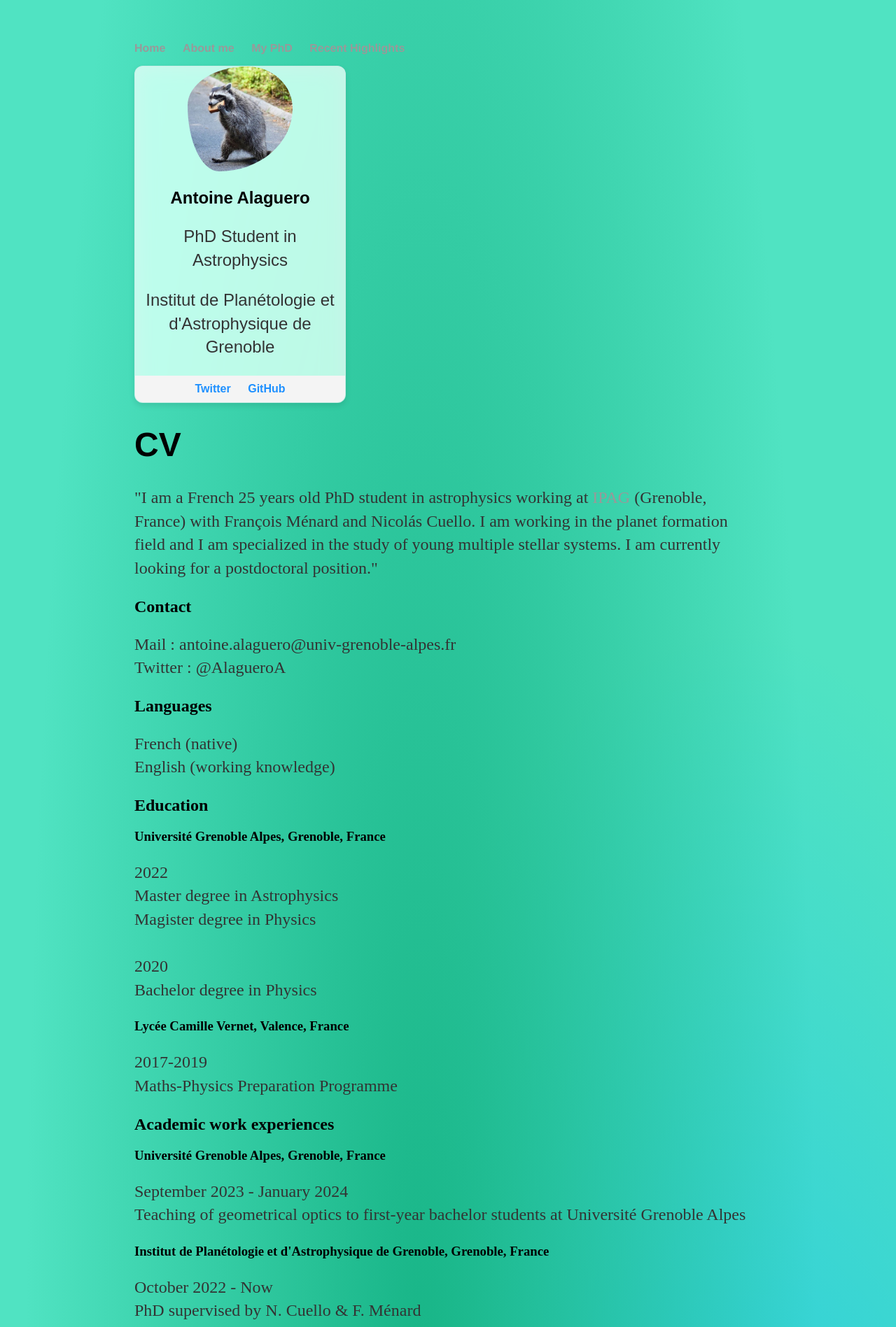
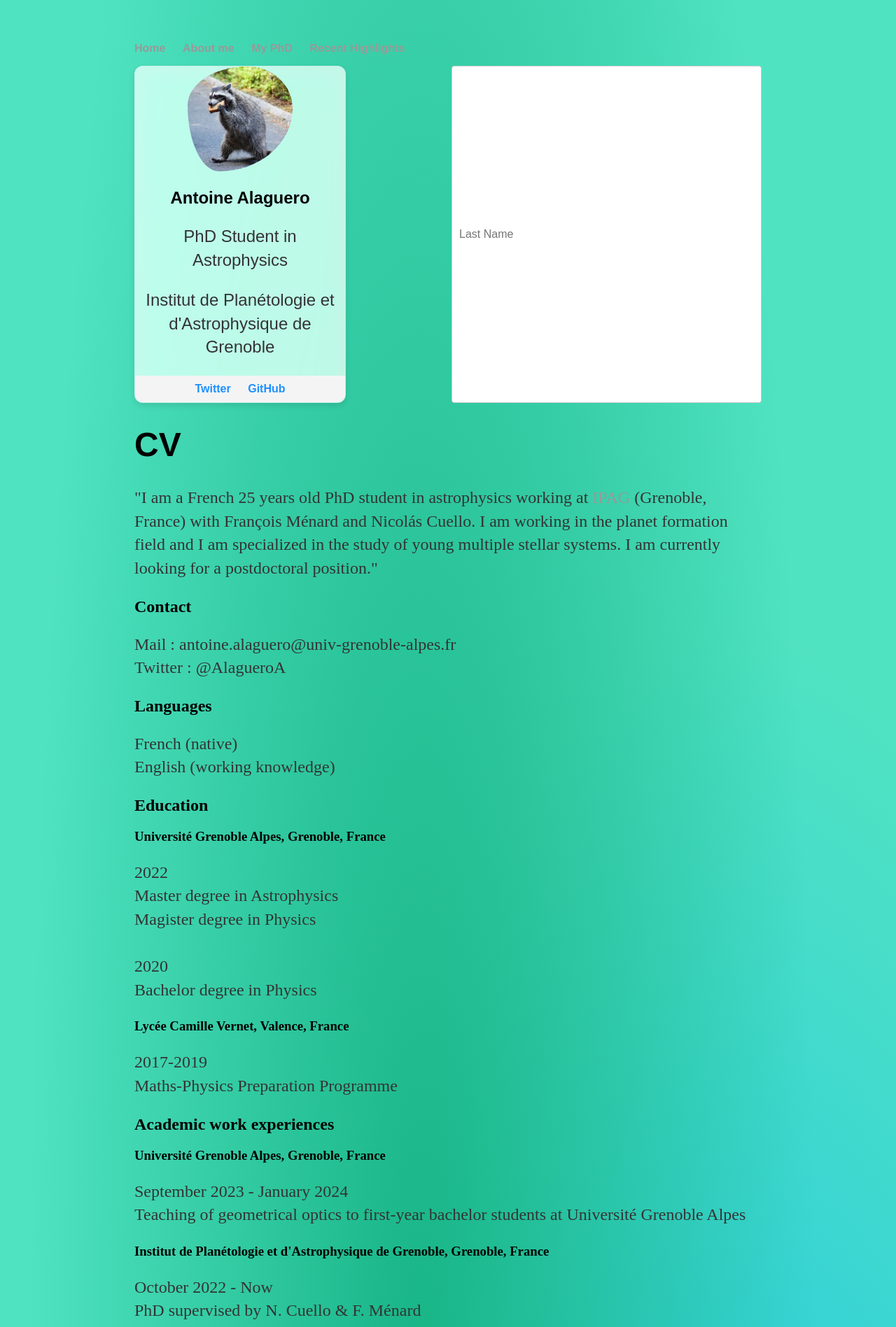
Before and after one commit to AlagueroA/AlagueroA.github.io, a Jekyll site: the page built from about/index.html, in a window 1280 px wide. Shown: the top 1897 px of the page at 70% size. Built offline with Jekyll 4.4.1, drawn with Linux system fonts in a browser that asks for light colours.

Commit message:
profilecard

```diff
--- a/about/index.html
+++ b/about/index.html
@@ -12,7 +12,11 @@ title: About
     <title>CV</title>
 </head>
 <body>
-    {% include profilecard.html %}
+    <div class="textbox">
+        {% include profilecard.html %}
+        <input type="text" name="lastname" placeholder="Last Name">
+    </div>
+
     <h1>CV</h1>
     <p>
         "I am a French 25 years old PhD student in astrophysics working at
--- a/css/main.css
+++ b/css/main.css
@@ -99,3 +99,20 @@ ul.posts li {
 .profile-card-footer a:hover {
     text-decoration: underline;
 }
+
+
+
+
+/* Textbox */
+.textbox {
+    display: grid;
+    grid-template-columns: 1fr 1fr; /* Two columns of equal width */
+    gap: 10px; /* Space between the textboxes */
+}
+
+.textbox input[type="text"] {
+    padding: 10px;
+    font-size: 16px;
+    border: 1px solid #ccc;
+    border-radius: 4px;
+}
```
Also changed, not shown: 1 other file.
